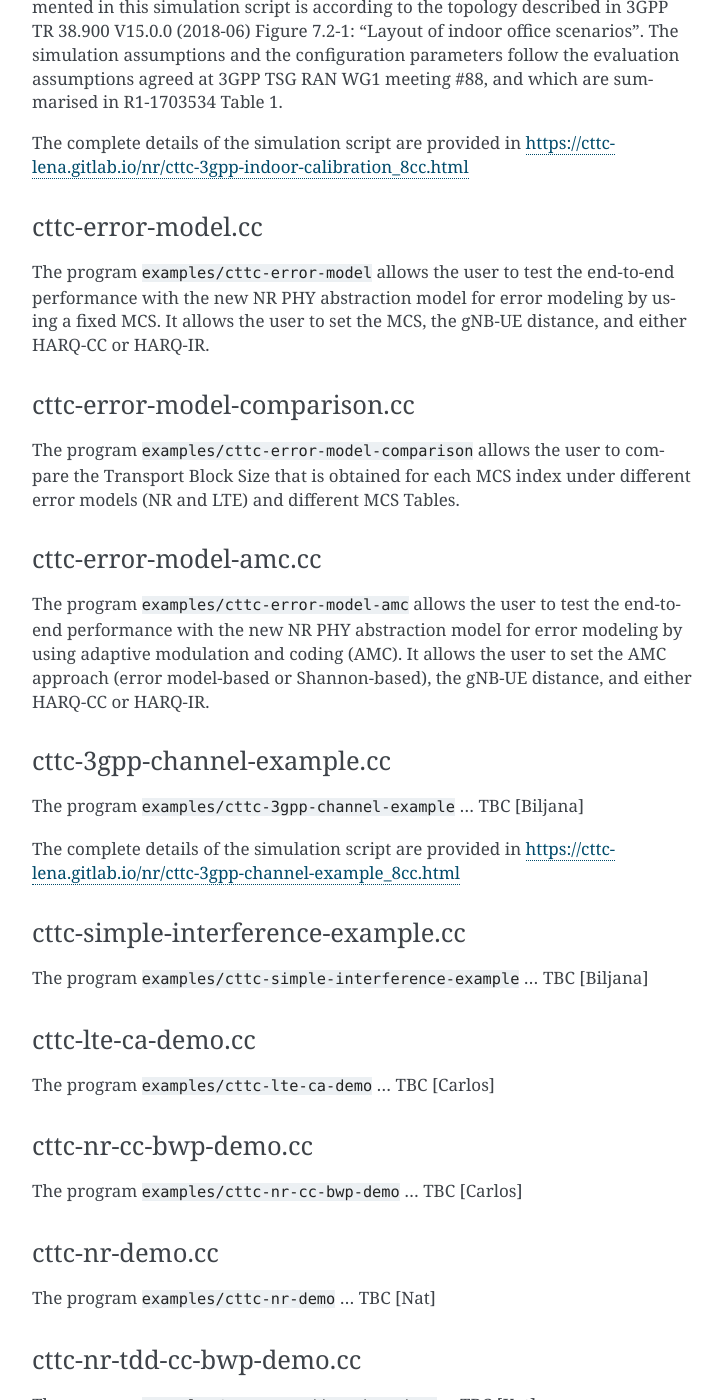
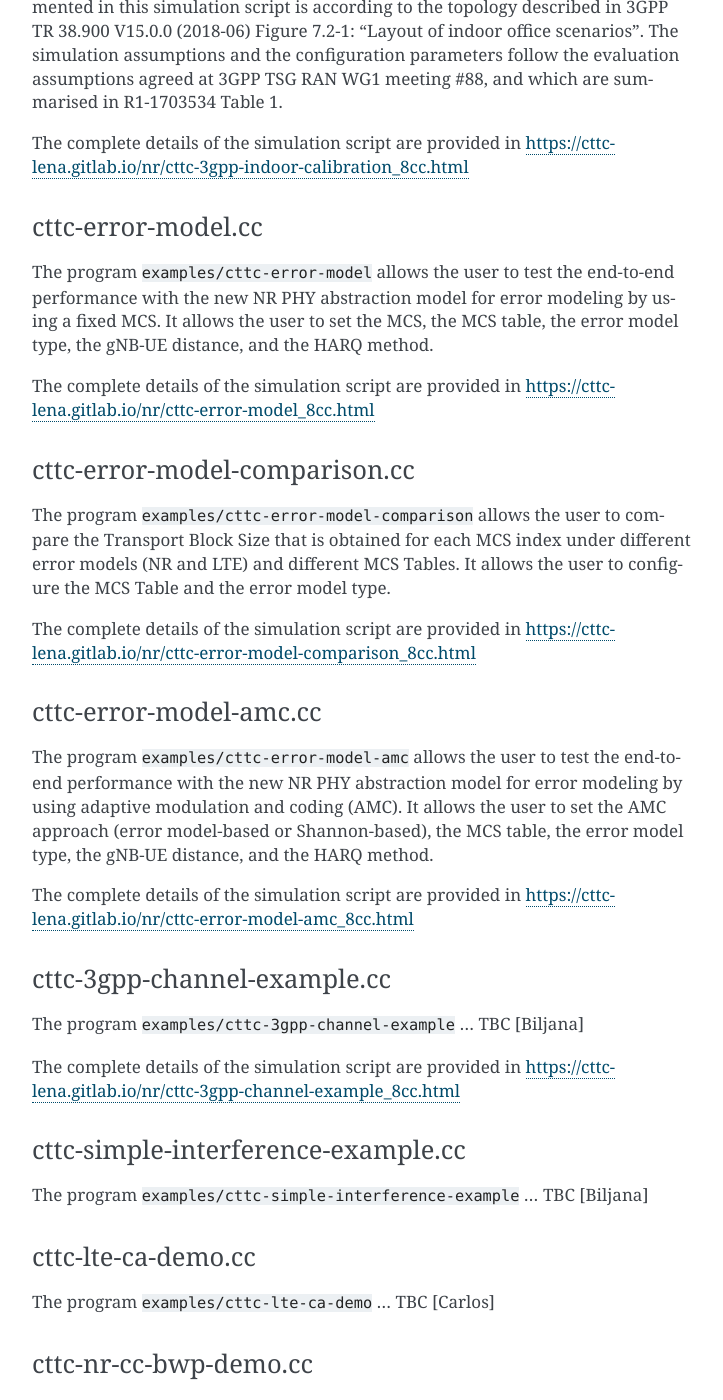
Before and after one commit to QiuYukang/5G-LENA, a Sphinx documentation site: the page built from doc/source/nr-module.rst, in a window 1280 px wide and 1400 px high, scrolled down 26369 px. Shown: the whole window, without its empty margins (388-1111 px from the left). Built offline with Sphinx 7.4.7, drawn with Linux system fonts in a browser that asks for light colours; formulas are drawn with MathJax 3; some of the changed text lies outside the part shown.

Commit message:
doc: update error model examples

```diff
--- a/doc/source/nr-module.rst
+++ b/doc/source/nr-module.rst
@@ -1111,14 +1111,19 @@
 ===================
 The program ``examples/cttc-error-model`` allows the user to test the end-to-end performance
 with the new NR PHY abstraction model for error modeling by using a fixed MCS.
-It allows the user to set the MCS, the gNB-UE distance, and either HARQ-CC or HARQ-IR.
+It allows the user to set the MCS, the MCS table, the error model type, the gNB-UE distance, and the HARQ method.
 
+The complete details of the simulation script are provided in
+https://cttc-lena.gitlab.io/nr/cttc-error-model_8cc.html
 
 cttc-error-model-comparison.cc
 ==============================
 The program ``examples/cttc-error-model-comparison`` allows the user to compare the Transport
 Block Size that is obtained for each MCS index under different error models (NR and LTE)
-and different MCS Tables.
+and different MCS Tables. It allows the user to configure the MCS Table and the error model type.
+
+The complete details of the simulation script are provided in
+https://cttc-lena.gitlab.io/nr/cttc-error-model-comparison_8cc.html
 
 
 cttc-error-model-amc.cc
@@ -1127,7 +1132,10 @@
 with the new NR PHY abstraction model for error modeling by using adaptive modulation and
 coding (AMC).
 It allows the user to set the AMC approach (error model-based or Shannon-based),
-the gNB-UE distance, and either HARQ-CC or HARQ-IR.
+the MCS table, the error model type, the gNB-UE distance, and the HARQ method.
+
+The complete details of the simulation script are provided in
+https://cttc-lena.gitlab.io/nr/cttc-error-model-amc_8cc.html
 
 
 cttc-3gpp-channel-example.cc
```
